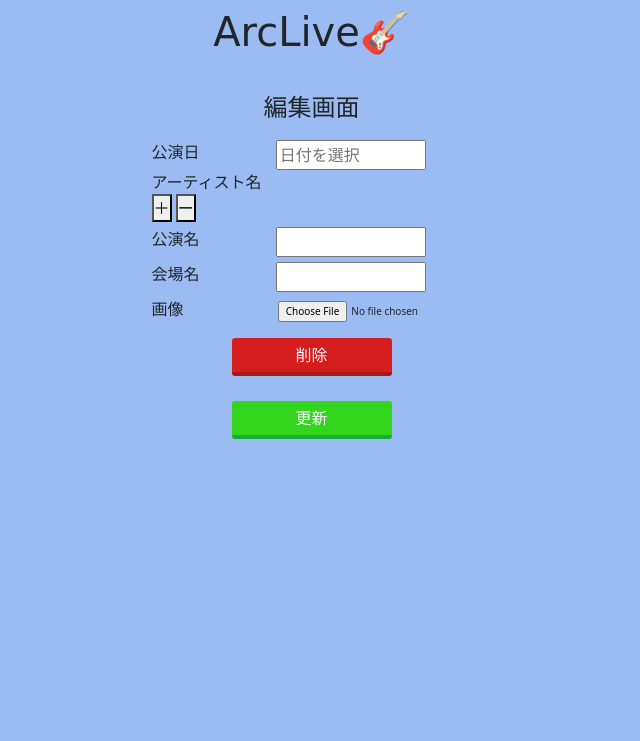
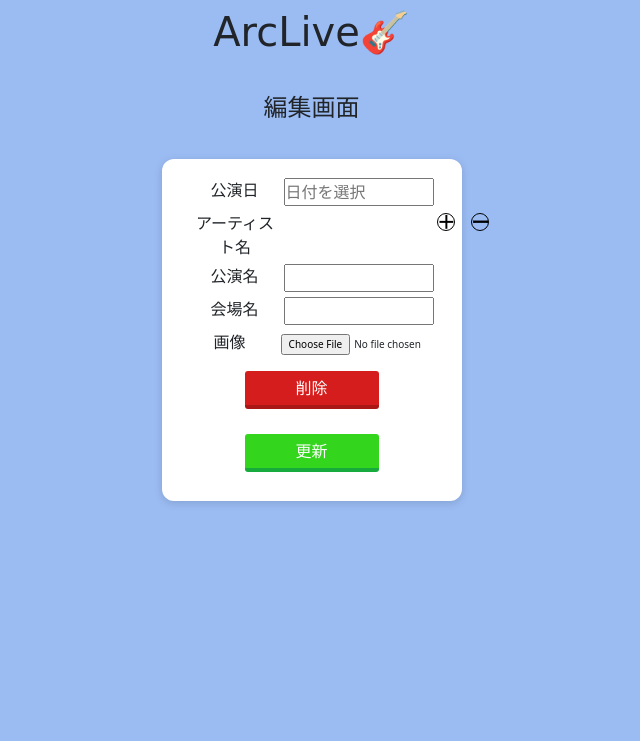
Before and after one commit to chamalexandros/ArcLive, a Django app: template ArcLive/templates/records/record_update.html in a window 1280 px wide. Shown: the top 741 px of the page, without its empty margins (321-961 px from the left). Run offline with Django 5.2, Linux system fonts and the light colour scheme; the template is opened without the code that fills it: values that come from a table or form of the project are taken from there, others are empty; some libraries are stand-ins or nearby versions.

Commit message:
ArcLive/static/css/record_update.cssにボタンcss追加

```diff
--- a/ArcLive/static/css/record_update.css
+++ b/ArcLive/static/css/record_update.css
@@ -5,24 +5,25 @@
     box-sizing: border-box;
 }
 
-
 .edit-form {
-    width: 320px;
+    width: 255px;
+    max-width: 320px;
     font-size: 16px;
-    margin-top: 5px;
+    margin: 5px auto 0;    /* 左右 auto で中央寄せ */
 }
 
-input[type="text" i] {
-    padding-block: 1px;
-    padding-inline: 2px;
-    width:150px;
+.edit-form2 {
+    width: 300px;
+    font-size: 16px;
+    margin: 5px 0 0 6px;
+    display: flex;
 }
 
+input[type="text" i],
 input[type="date" i] {
-    padding-inline-start: 1px;
+    padding: 0;
     cursor: default;
-    padding: 0px;
-    width:150px;
+    width: 150px;
 }
 
 input[type="file" i] {
@@ -34,7 +35,7 @@ input[type="file" i] {
 
 label {
     display: inline-block;
-    width: 120px;
+    width: 90px;
     vertical-align: top;
 }
 
@@ -42,7 +43,6 @@ a {
     text-decoration: none;
     color: #ffffff;
 }
-
 
 #edit {
     text-align: center;
@@ -75,3 +75,51 @@ a {
     margin-top: 10px;
     margin-bottom: 0px;
 }
+
+.artist-list {
+    justify-content: space-around;
+    flex-direction: column;
+    padding-block: 1px;
+    padding-inline: 2px;
+    width: 145px;
+    gap: 5px;
+}
+
+.artist-item {
+    display: flex;
+    gap: 3px;
+}
+
+#add-btn.circle-btn3, #remove-btn.circle-btn4 {
+    width: 18px;
+    height: 18px;
+    border-radius: 50%;
+    border: 1px solid #000000;
+    background: transparent;
+    color: #000000;
+    font-size: 18px;
+    font-weight: bold;
+    line-height: 1;
+    padding: 0;
+    display: inline-flex;
+    align-items: center;
+    justify-content: center;
+    cursor: pointer;
+    margin-left: 12px;
+}
+
+.circle-btn3:hover,
+.circle-btn4:hover {
+    background: #000000;
+    color: #fff;
+}
+
+.form-card2 {
+    background-color: #fff;        /* 白の塗りつぶし */
+    padding: 14px 16px;            /* 枠の内側の余白 */
+    border-radius: 12px;           /* 角を丸く(不要なら削除) */
+    box-shadow: 0 2px 8px rgba(0, 0, 0, 0.15); /* 影(任意) */
+    margin: 24px auto;             /* 中央寄せ */
+    text-align: center;
+    width: 300px;
+}
```
Lines whose indentation alone changed are shown as unchanged.
